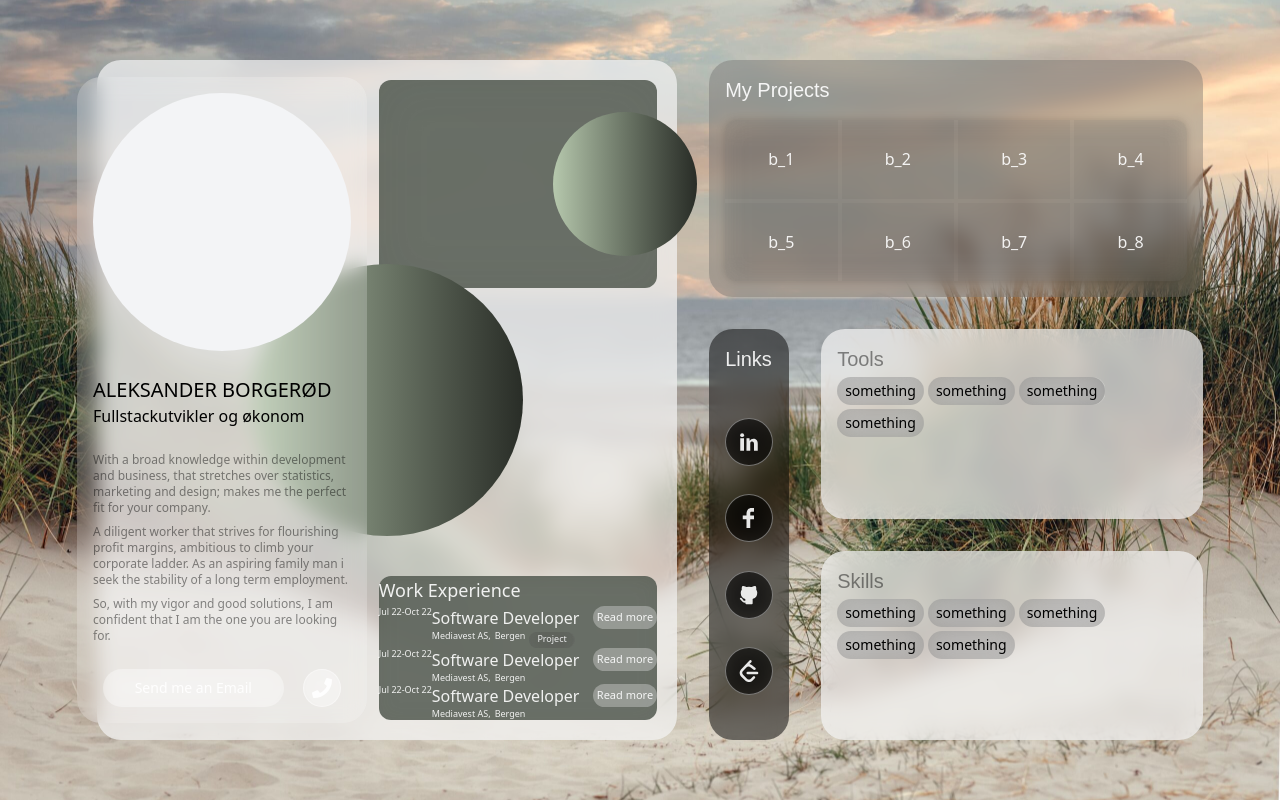
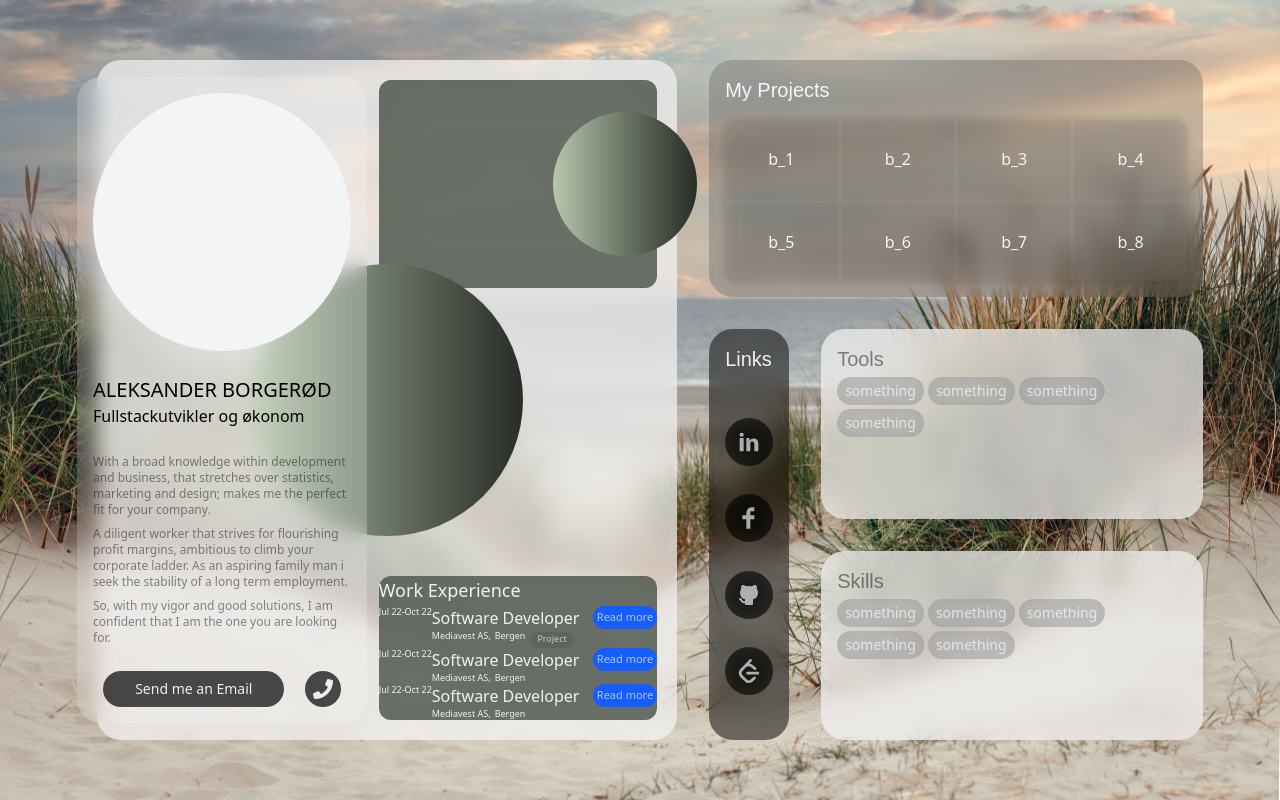
Before and after one commit to Borgerod/kodehode, a Next.js app in the folder Business_Card/my-business-card/: page / in a window 1280 px wide. Built offline with nearby package versions, Linux system fonts and the light colour scheme.

Commit message:
Update Button.tsx
add more colors to button

```diff
--- a/Business_Card/my-business-card/src/components/button/Button.tsx
+++ b/Business_Card/my-business-card/src/components/button/Button.tsx
@@ -3,12 +3,20 @@ import React from "react";
 import { cn } from "@/lib/utils"; // simple className combiner (optional)
 // type ButtonBrightness = "light" | "dark";
 
-export interface ButtonProps extends React.ButtonHTMLAttributes<HTMLButtonElement> {
+export interface ButtonProps
+	extends React.ButtonHTMLAttributes<HTMLButtonElement> {
 	variant?: "solid" | "frosted";
 	shape?: "default" | "circular" | "pill";
 	mode?: "text" | "icon" | "text-icon";
-  color?: "none" | "white"|"grey"|"black"|"green";
-  brightness?:  "light" | "dark"; //in relation to dark-mode
+	color?:
+		| "none"
+		| "white"
+		| "white_secondary"
+		| "grey"
+		| "black"
+		| "very_black"
+		| "green";
+	brightness?: "light" | "dark"; //in relation to dark-mode
 	clickable?: true | false;
 	//   brightness?: ButtonBrightness;
 }
@@ -18,43 +26,46 @@ export const Button: React.FC<ButtonProps> = ({
 	shape = "default",
 	mode = "text",
 	color = "none",
-  brightness ="dark",
+	brightness = "dark",
 	clickable = true,
 	className,
 	children,
 	...props
 }) => {
+	// const buttonBrightness: Record<ButtonBrightness, string> = {
 
-
-
-// const buttonBrightness: Record<ButtonBrightness, string> = {
-const buttonBrightness = {
-	// light: "border-white/40 bg-white/30 text-[var(--color-foreground)] ",
-	// dark: "border-white/10 bg-neutral-900/65 text-[var(--color-background)]",
-	dark: "border-white/40 bg-white/30 text-[var(--color-foreground)] ",
-	light: "border-white/10 bg-neutral-900/65 text-primary",
-
+	const variantStyles = {
+		solid: "bg-blue-600 hover:bg-blue-700 active:bg-blue-800",
+		// frosted should provide blur and border but not force text/bg colors.
+		frosted: "backdrop-blur-md border-white/40",
+		// "relative isolate flex flex-col gap-0  p-1 rounded-[1rem] backdrop-blur-[10px] max-w-150 flex-1 min-h-0",
 	};
 
+	const baseColor = {
+		none: "", // default - "transparent" will inherit some color from variantStyles(frosted)
+		white: "bg-[var(--color-surface-white-primary)]    hover:bg-[var(--color-surface-white-secondary)]    active:bg-[var(--color-surface-white-primary)]       text-[var(--color-text-white-translucent-primary)] hover:text-[var(--color-text-white-translucent-secondary)]",
+		white_secondary:
+			"bg-[var(--color-surface-white-12-primary)] hover:bg-[var(--color-surface-white-12-secondary)] active:bg-[var(--color-surface-white-12-primary)]    text-[var(--color-text-white-translucent-primary)] hover:text-[var(--color-text-white-translucent-secondary)]",
+		grey: "bg-[var(--color-surface-grey-primary)]     hover:bg-[var(--color-surface-grey-secondary)]     active:bg-[var(--color-surface-grey-primary)]        text-[var(--color-text-white-translucent-primary)] hover:text-[var(--color-text-white-translucent-secondary)]",
+		black: "bg-[var(--color-surface-black-secondary)]  hover:bg-[var(--color-surface-black-primary)]     active:bg-[var(--color-surface-black-primary)]     text-[var(--color-text-white-translucent-primary)] hover:text-[var(--color-text-white-translucent-secondary)]",
+		very_black:
+			"bg-[var(--color-surface-very-black-primary)]  hover:bg-[var(--color-surface-very-black-secondary)]     active:bg-[var(--color-surface-vary-black-secondary)]     text-[var(--color-text-white-translucent-primary)] hover:text-[var(--color-text-white-translucent-secondary)]",
+		green: "bg-[var(--color-surface-green-primary)]    hover:bg-[var(--color-surface-green-secondary)]    active:bg-[var(--color-surface-green-primary)]       text-[var(--color-text-white-translucent-primary)] hover:text-[var(--color-text-white-translucent-secondary)]",
+	};
 
-    const baseColor = {
-    none: "",// default - "transparent" will inherit some color from variantStyles(frosted)
-    white: "bg-[var(--color-surface-white-primary)]    hover:bg-[var(--color-surface-white-secondary)] active:bg-[var(--color-surface-white-primary)]",
-	grey:  "bg-[var(--color-surface-grey-primary)]     hover:bg-[var(--color-surface-grey-secondary)] active:bg-[var(--color-surface-grey-primary)]",
-	black: "bg-[var(--color-surface-black-secondary)]  hover:bg-[var(--color-surface-black-tertiary)] active:bg-[var(--color-surface-black-secondary)]",
-	green: "bg-[var(--color-surface-green-primary)]    hover:bg-[var(--color-surface-green-secondary)] active:bg-[var(--color-surface-green-primary)]",
+	const buttonBrightness = {
+		// Brightness adjustments should not force background colors for the
+		// frosted variant. Keep only subtle text/border tweaks here so callers
+		// or explicit className can fully control translucent backgrounds.
+		// dark: "text-[var(--color-foreground)]",
+		// light: "text-primary",
+
+		dark: "text-[var(--color-text-white-translucent-primary)] hover:text-[var(--color-text-white-translucent-secondary)]",
+		light: "text-primary hover:text-secondary",
 	};
 
 	const baseStyles =
-    "inline-flex items-center justify-center font-medium transition-all duration-200 focus:outline-none focus:ring-2 focus:ring-offset-2";
-
-  const variantStyles = {
-    solid: "bg-blue-600 hover:bg-blue-700 active:bg-blue-800",
-    frosted:
-    "backdrop-blur-md border border-white/40 text-white hover:bg-white/40",
-    // "relative isolate flex flex-col gap-0  p-1 rounded-[1rem] backdrop-blur-[10px] max-w-150 flex-1 min-h-0",
-
-  };
+		"inline-flex items-center justify-center font-normal transition-all duration-200 focus:outline-none";
 
 	const shapeStyles = {
 		default: "rounded-xl px-4 py-2",
@@ -78,8 +89,8 @@ const buttonBrightness = {
 		// apply brightness adjustments (for frosted/backdrop variants or dark mode)
 		// brightness should come before baseColor so an explicit `color` (bg-*)
 		// can override the brightness background when provided.
+		baseColor[color],
 		buttonBrightness[brightness],
-    baseColor[color],
 		className
 	);
 
@@ -88,7 +99,10 @@ const buttonBrightness = {
 	// keeps the visual base styles while removing hover/active/focus behavior.
 	if (!clickable) {
 		// remove tokens like `hover:bg-...`, `active:bg-...`, `focus:ring-...` etc.
-    classes = classes.replace(/\b(?:hover|active|focus):\S+/g, "").replace(/\s+/g, " ").trim();
+		classes = classes
+			.replace(/\b(?:hover|active|focus):\S+/g, "")
+			.replace(/\s+/g, " ")
+			.trim();
 	}
 
 	return (
```
Lines whose indentation alone changed are shown as unchanged.
